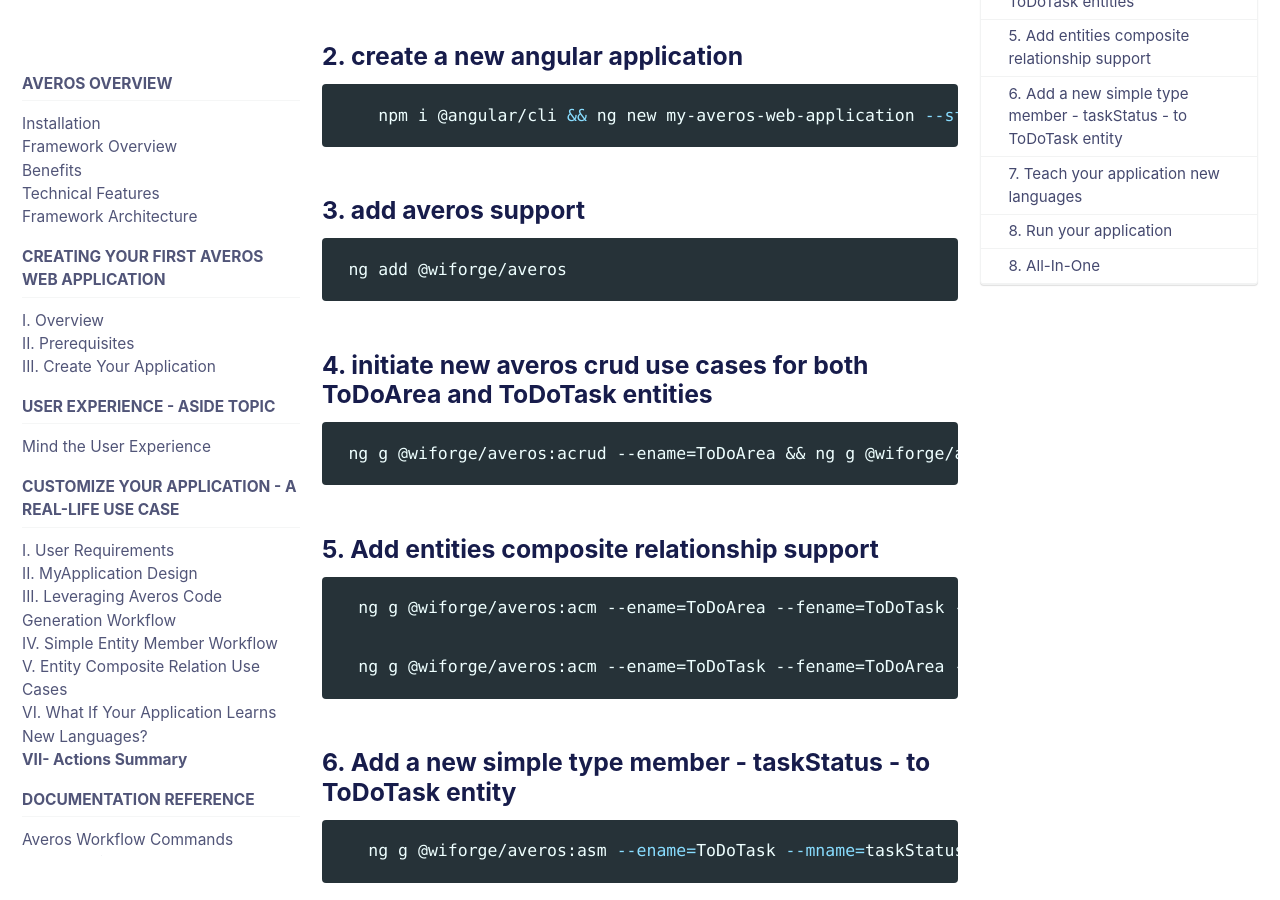
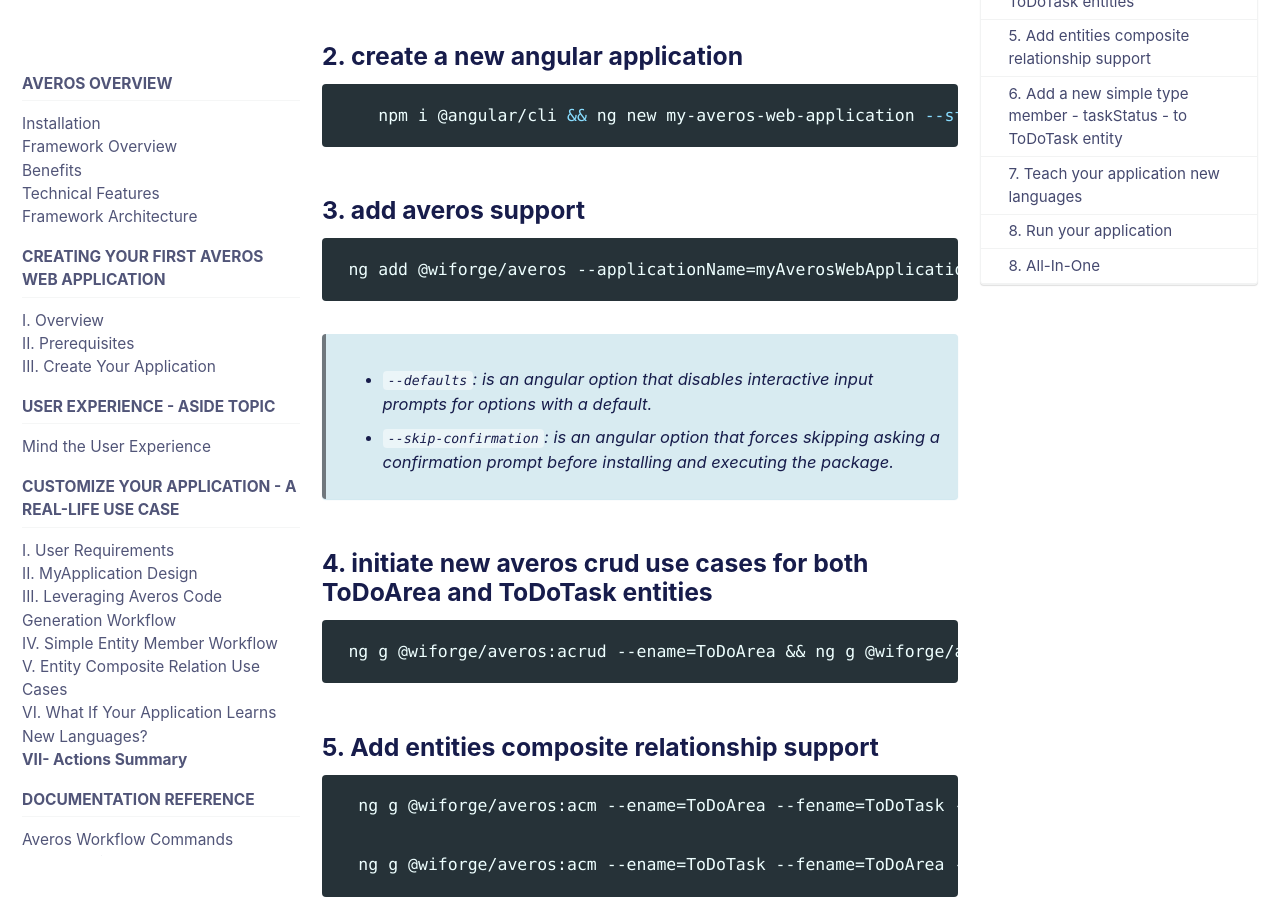
Before and after one commit to averos-io/averos-io.github.io, a Jekyll site: the page built from _docs/1.2.0/12-customize-your-app-actions-summary.md, in a window 1280 px wide and 900 px high, scrolled down 468 px. Built offline with Jekyll 4.4.1, drawn with Linux system fonts in a browser that asks for light colours; cached includes are drawn as plain includes.

Commit message:
doc updated

````diff
--- a/_docs/1.2.0/12-customize-your-app-actions-summary.md
+++ b/_docs/1.2.0/12-customize-your-app-actions-summary.md
@@ -23,7 +23,11 @@
 
 ### 3. **add averos support**
 
-     ng add @wiforge/averos
+     ng add @wiforge/averos --applicationName=myAverosWebApplication --auth_backend_url=http://localhost:3333 --defaultLanguageCode=en --defaults --skip-confirmation
+
+> - `--defaults`: is an angular option that disables interactive input prompts for    options with a default.
+> - `--skip-confirmation`: is an angular option that forces skipping asking a confirmation prompt before installing and executing the package.
+{: .notice--info}
 
 ### 4. **initiate new averos crud use cases for both ToDoArea and ToDoTask entities**
 
@@ -67,7 +71,7 @@
 **Generate a Web Application in only `5 minutes` by executing the following command:**
 
 ```bash
-    npm i @angular/cli && ng new my-averos-web-application --style=scss --routing --strict && cd my-averos-web-application && ng add @wiforge/averos --applicationName=myAverosWebApplication --auth_backend_url=http://localhost:3333 --defaultLanguageCode=en --defaults && ng g @wiforge/averos:acrud --ename=ToDoArea && ng g @wiforge/averos:acrud --ename=ToDoTask && ng g @wiforge/averos:acm --ename=ToDoArea --fename=ToDoTask --fieldRelationType=OneToMany --member-update-strategy=multiple && ng g @wiforge/averos:acm --ename=ToDoTask --fename=ToDoArea --fieldRelationType=ManyToOne && ng g @wiforge/averos:asm --ename=ToDoTask --mname=taskStatus --memberType=enumeration --listOfEnumValues=closed,active,pending && ng serve -o
+    npm i @angular/cli && ng new my-averos-web-application --style=scss --routing --strict && cd my-averos-web-application && ng add @wiforge/averos --applicationName=myAverosWebApplication --auth_backend_url=http://localhost:3333 --defaultLanguageCode=en --defaults --skip-confirmation && ng g @wiforge/averos:acrud --ename=ToDoArea && ng g @wiforge/averos:acrud --ename=ToDoTask && ng g @wiforge/averos:acm --ename=ToDoArea --fename=ToDoTask --fieldRelationType=OneToMany --member-update-strategy=multiple && ng g @wiforge/averos:acm --ename=ToDoTask --fename=ToDoArea --fieldRelationType=ManyToOne && ng g @wiforge/averos:asm --ename=ToDoTask --mname=taskStatus --memberType=enumeration --listOfEnumValues=closed,active,pending && ng serve -o
 ```
 
 <br/>
````
